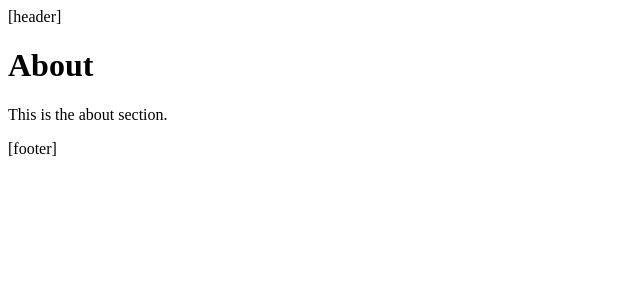
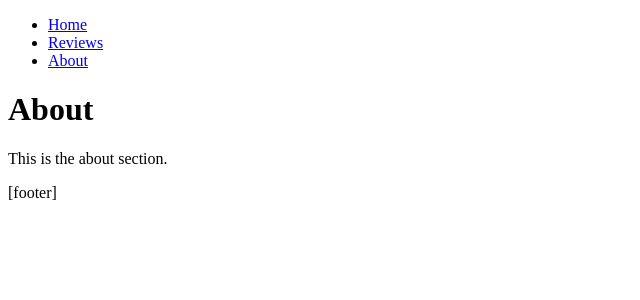
Before and after one commit to patriciacostadacruz/next-reviews-app, a Next.js app: page /about in a window 1280 px wide. Shown: the top 300 px of the page, without its empty margins (0-640 px from the left). Built offline with nearby package versions, Linux system fonts and the light colour scheme.

Commit message:
Adds nav bar template

```diff
--- a/app/layout.tsx
+++ b/app/layout.tsx
@@ -8,7 +8,21 @@ export default function RootLayout({ children }: RootProps) {
   return (
     <html lang="en">
       <body>
-        <header>[header]</header>
+        <header>
+          <nav>
+            <ul>
+              <li>
+                <a href="/">Home</a>
+              </li>
+              <li>
+                <a href="/reviews">Reviews</a>
+              </li>
+              <li>
+                <a href="/about">About</a>
+              </li>
+            </ul>
+          </nav>
+        </header>
         <main>{children}</main>
         <footer>[footer]</footer>
       </body>
```
